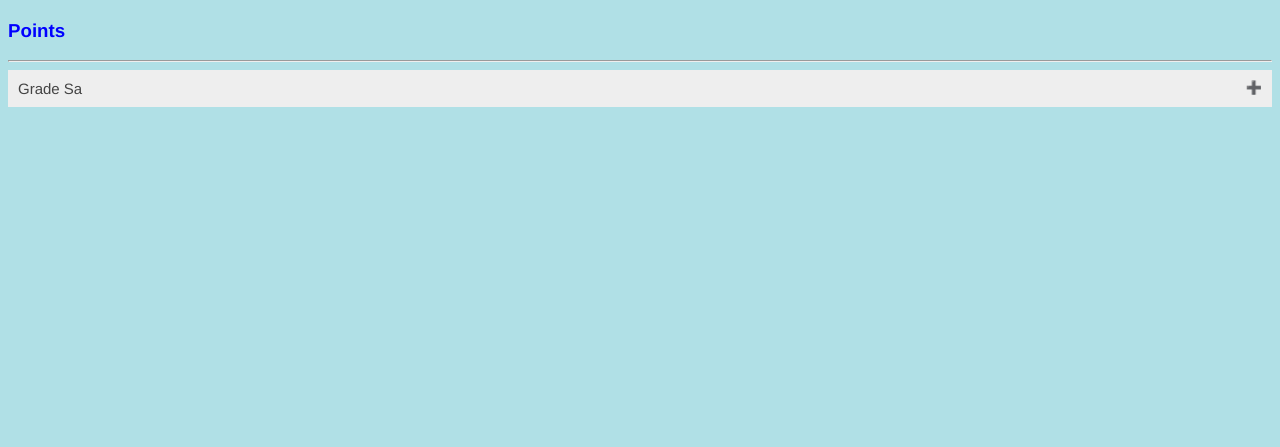
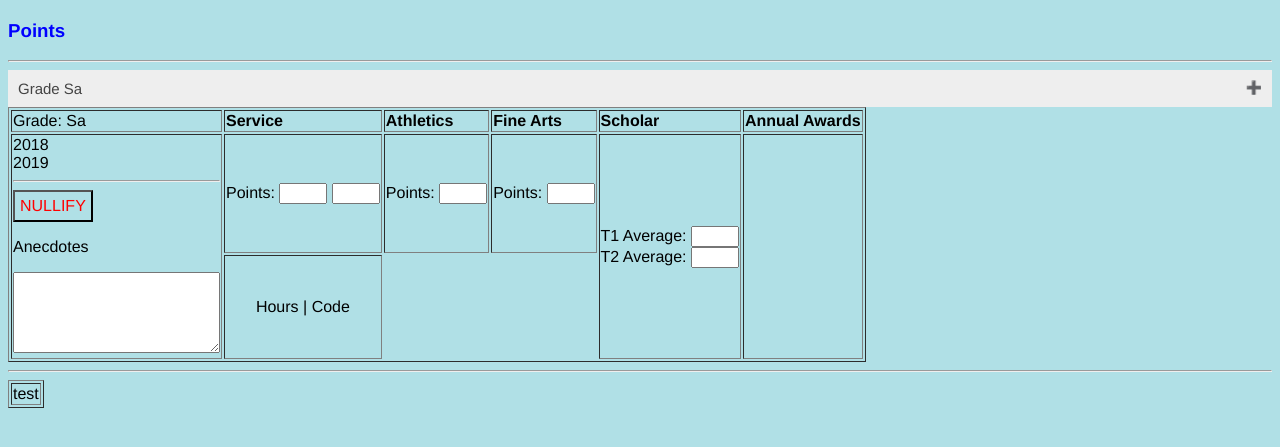
Before and after one commit to Joshua-Chiu/PGDBWebServer, a Django app: page /test2/student/1 in a window 1280 px wide. Shown: the part 324-771 px from the top of the page. Run offline with Django 3.2, Linux system fonts and the light colour scheme; tables that the repository leaves empty hold one stand-in row (values such as "Sample post").

Commit message:
html update

```diff
--- a/test2/templates/test2/student_info.html
+++ b/test2/templates/test2/student_info.html
@@ -48,7 +48,8 @@
 <hr>
 
 <button class="collapsible">Grade {{ student.homeroom|slice:"0:2" }}</button>
-<div class="content">
+
+<div class="current year">
 <table border="1">
 <!-- Put all the service stuff here in the table -->
     <tr>
@@ -56,8 +57,8 @@
         <td>Grade: {{ student.homeroom|slice:"0:2" }} </td>
         <td><strong>Service</strong> {{ student.servicetotal|slice:"0:3" }} </td>
         <td><strong>Athletics</strong> {{ student.athleticstotal|slice:"0:3" }} </td>
-        <td><strong>Scholar</strong> {{ student.schoclartotal|slice:"0:3" }} </td>
-        <td><strong>Fine Arts</strong> {{ student.fineartstotal|slice:"0:3" }} </td>
+        <td><strong>Fine Arts</strong> {{ student.schoclartotal|slice:"0:3" }} </td>
+        <td><strong>Scholar</strong> {{ student.fineartstotal|slice:"0:3" }} </td>
         <td><strong>Annual Awards</strong></td>
     </tr>
     <tr>
@@ -131,7 +132,15 @@
 </table>
 </div>
 
+<hr>
 
+<div class="past year">
+    <table border="1">
+        <tr>
+            <td>test</td>
+        </tr>
+    </table>
+</div>
 
 
 
```
